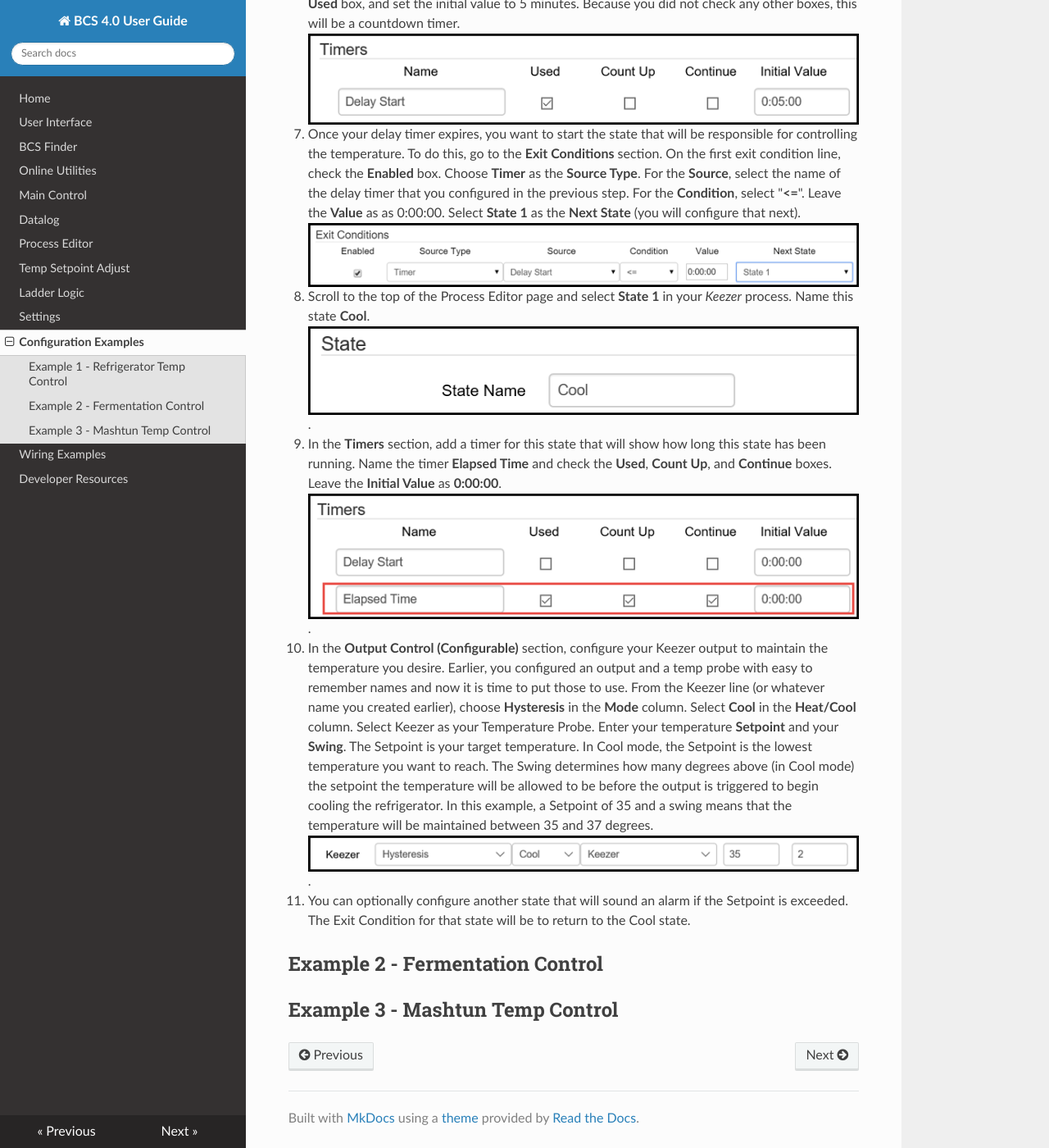
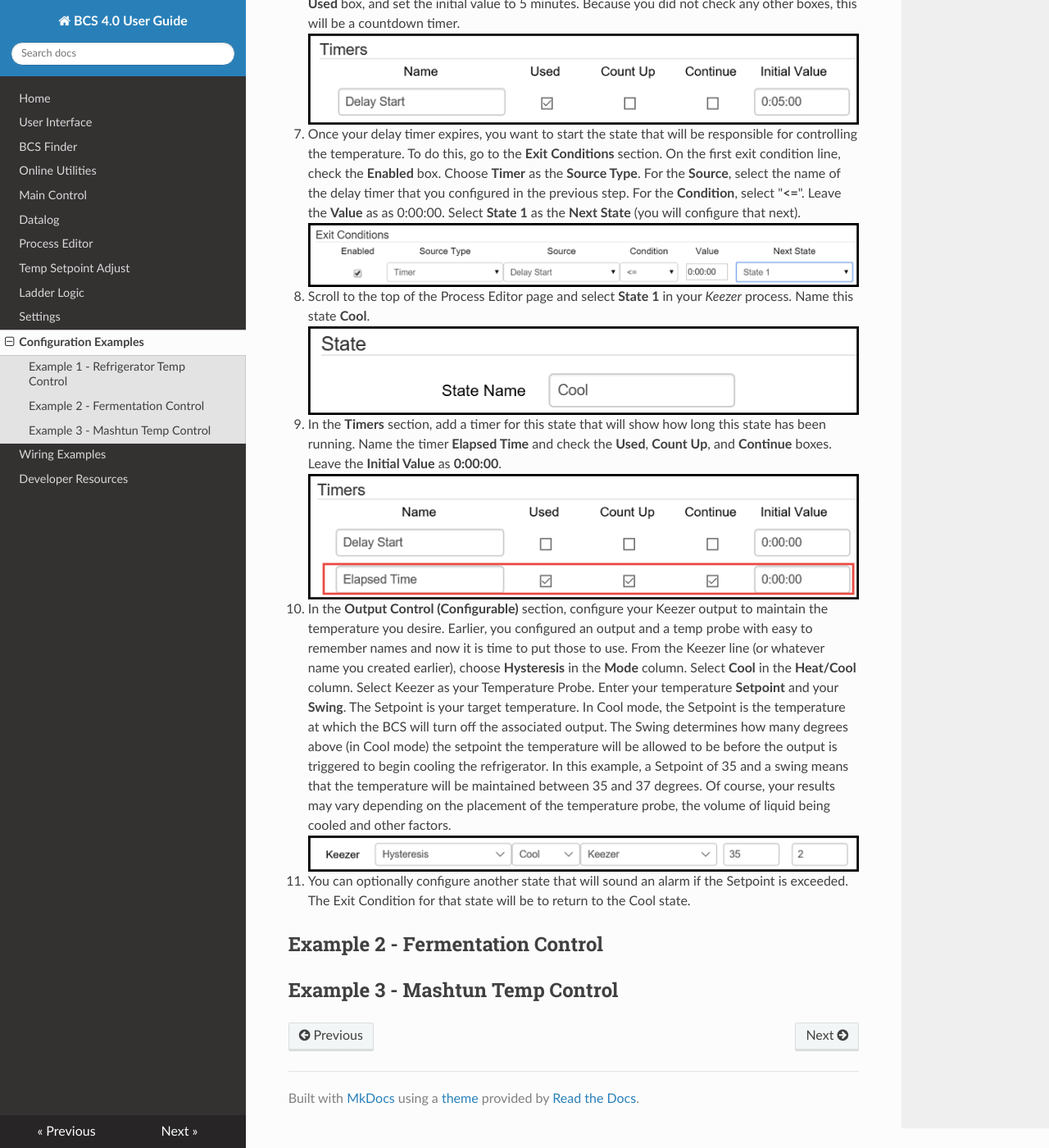
Before and after one commit to embeddedcc/bcs-docs, an MkDocs documentation site: the page built from docs/examples.md, in a window 1280 px wide and 1400 px high, scrolled down 2225 px. Shown: the whole window at 82% size. Built offline with MkDocs 1.6.1, drawn with Linux system fonts in a browser that asks for light colours; nearby versions of some CDN libraries; old or Windows-style settings are respelled for this version of MkDocs.

Commit message:
Updated Examples page

```diff
--- a/docs/examples.md
+++ b/docs/examples.md
@@ -26,14 +26,14 @@ This is a very simple example for controlling the temperature in a refrigerator
 ![exit conditions](img/examples/example1_7.png)
 
 8. Scroll to the top of the Process Editor page and select **State 1** in your *Keezer* process. Name this state **Cool**.
-![state 2](img/examples/example1_8.png).
+![state 2](img/examples/example1_8.png)
 
 
 9. In the **Timers** section, add a timer for this state that will show how long this state has been running. Name the timer **Elapsed Time** and check the **Used**, **Count Up**, and **Continue** boxes. Leave the **Initial Value** as **0:00:00**.
-![elapsed timer](img/examples/example1_9.png).
+![elapsed timer](img/examples/example1_9.png)
 
-10. In the **Output Control (Configurable)** section, configure your Keezer output to maintain the temperature you desire. Earlier, you configured an output and a temp probe with easy to remember names and now it is time to put those to use. From the Keezer line (or whatever name you created earlier), choose **Hysteresis** in the **Mode** column. Select **Cool** in the **Heat/Cool** column. Select Keezer as your Temperature Probe. Enter your temperature **Setpoint** and your **Swing**. The Setpoint is your target temperature. In Cool mode, the Setpoint is the lowest temperature you want to reach. The Swing determines how many degrees above (in Cool mode) the setpoint the temperature will be allowed to be before the output is triggered to begin cooling the refrigerator. In this example, a Setpoint of 35 and a swing means that the temperature will be maintained between 35 and 37 degrees.
-![output control](img/examples/example1_10.png).
+10. In the **Output Control (Configurable)** section, configure your Keezer output to maintain the temperature you desire. Earlier, you configured an output and a temp probe with easy to remember names and now it is time to put those to use. From the Keezer line (or whatever name you created earlier), choose **Hysteresis** in the **Mode** column. Select **Cool** in the **Heat/Cool** column. Select Keezer as your Temperature Probe. Enter your temperature **Setpoint** and your **Swing**. The Setpoint is your target temperature. In Cool mode, the Setpoint is the temperature at which the BCS will turn off the associated output. The Swing determines how many degrees above (in Cool mode) the setpoint the temperature will be allowed to be before the output is triggered to begin cooling the refrigerator. In this example, a Setpoint of 35 and a swing means that the temperature will be maintained between 35 and 37 degrees. Of course, your results may vary depending on the placement of the temperature probe, the volume of liquid being cooled and other factors.
+![output control](img/examples/example1_10.png)
 
 11. You can optionally configure another state that will sound an alarm if the Setpoint is exceeded. The Exit Condition for that state will be to return to the Cool state.
 
```
